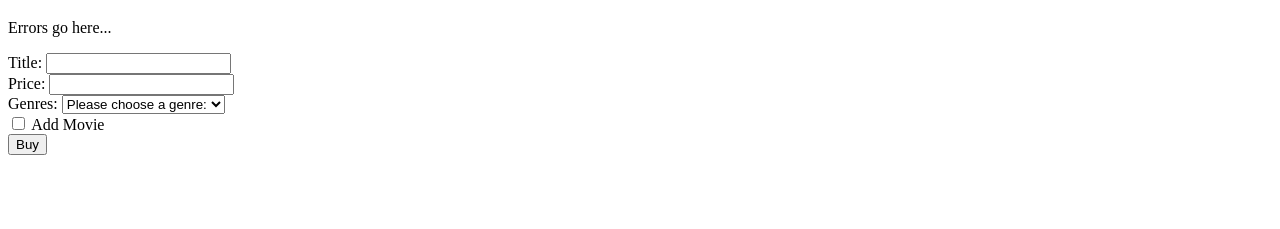
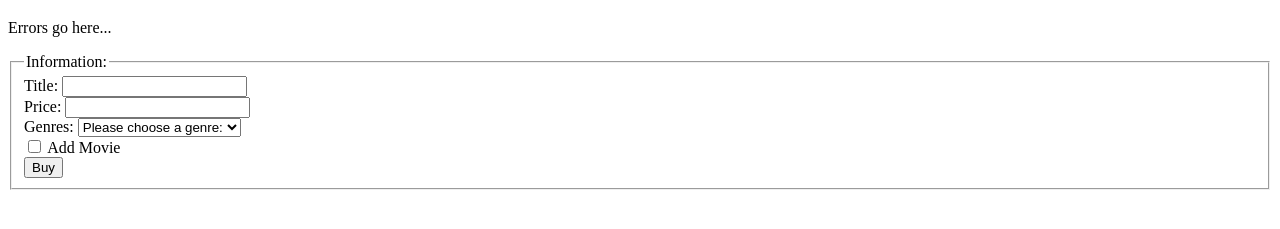
Before and after one commit to marysaray/Web-Form-And-JavaScript-Objects, a plain HTML site: page index.html in a window 1280 px wide. Shown: the part 61-290 px from the top of the page. Drawn offline with Linux system fonts and the light colour scheme.

Commit message:
Added fieldset to form in HTML.

```diff
--- a/index.html
+++ b/index.html
@@ -5,14 +5,15 @@
     <meta http-equiv="X-UA-Compatible" content="IE=edge">
     <meta name="viewport" content="width=device-width, initial-scale=1.0">
     <title>Add Product Form</title>
+    <link rel="stylesheet" href="css/site.css">
 </head>
 <body>
     <h1>Motion Picture</h1>
     <div id="validation-summary"></div>
         <p>Errors go here...</p>
-
     <form>
-
+        <fieldset>
+            <legend>Information:</legend>
             <label for="title">Title: </label>
             <input id="title" type="text">
             <br>
@@ -36,7 +37,7 @@
             <br>
 
             <input type="button" value="Buy">
-
+        </fieldset>
     </form>
 </body>
 </html>
```
Lines whose indentation alone changed are shown as unchanged.
